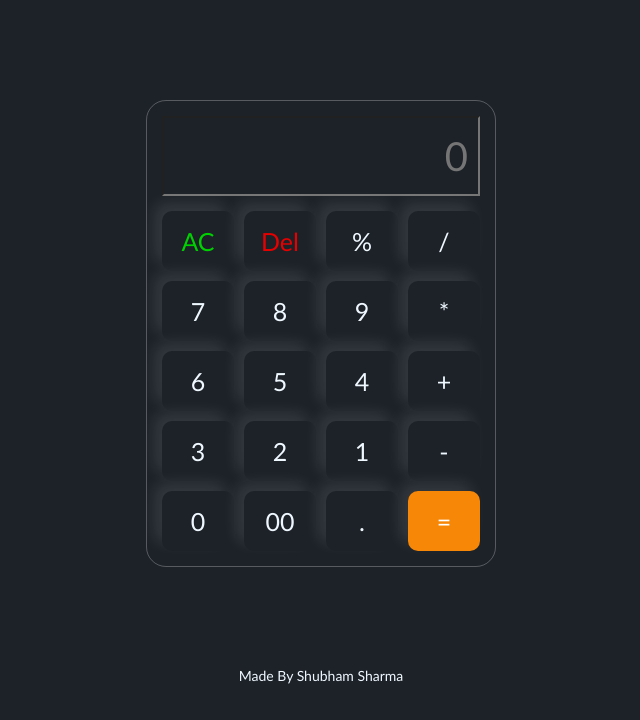
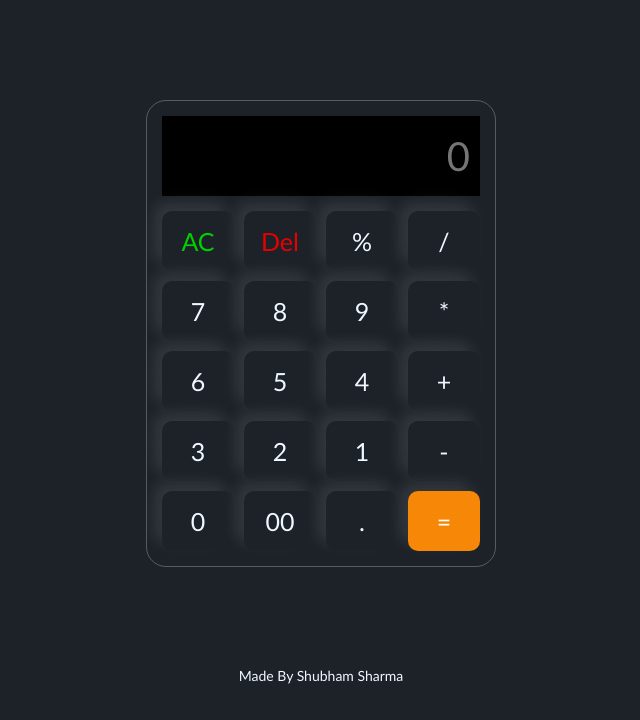
Before and after one commit to shubhamsharma18/JavascriptProjects, a plain HTML site: page calculator/index.html in a window 1280 px wide. Shown: the whole page, without its empty margins (319-959 px from the left). Drawn offline with Linux system fonts and the light colour scheme.

Commit message:
save changes

```diff
--- a/calculator/style.css
+++ b/calculator/style.css
@@ -20,12 +20,13 @@ body {
 #input-box {
     width: 100%;
     height: 80px;
-    background-color: transparent;
+    background-color:black;
     font-size: 40px;
     color: aliceblue;
     cursor: pointer;
     text-align: right;
-    padding-right: 10px; /* Add padding for better appearance */
+    padding-right: 10px;
+    border:none; /* Add padding for better appearance */
 }
 .buttons {
     display: grid;
@@ -40,7 +41,7 @@ body {
     font-size: 25px;
     cursor: pointer;
     color: aliceblue;
-    border: none;
+    border:none;
     text-align: center;
     border-radius: 10px;
     box-shadow: -8px -8px 15px rgba(255, 255, 255, 0.1);
```
